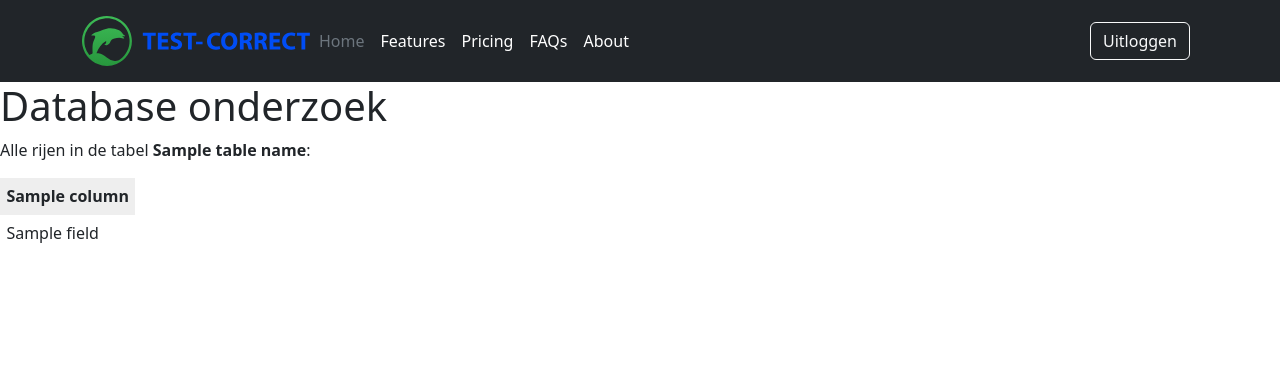
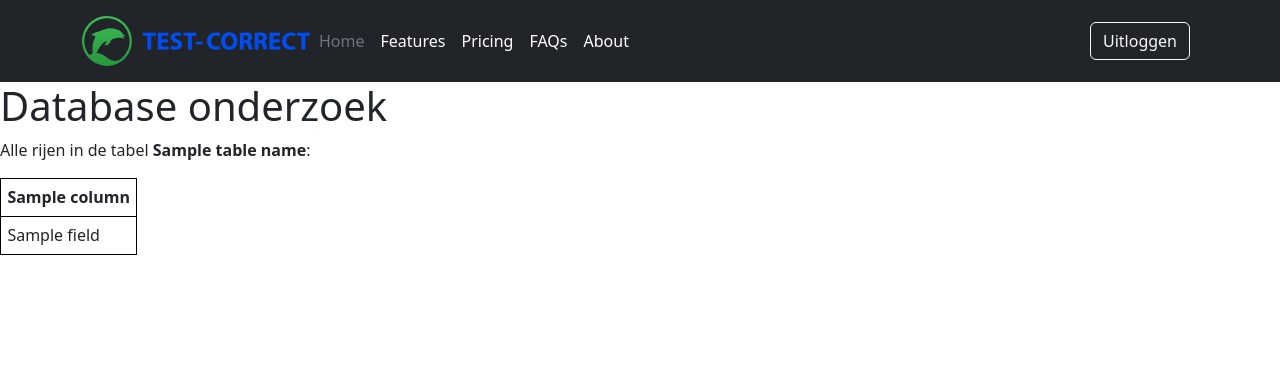
Before and after one commit to Danny-1053784/WP2-Owasp-Top10, a Flask app: template templates/table_details.html in a window 1280 px wide. Shown: the top 382 px of the page. Run offline with Flask 2, Linux system fonts and the light colour scheme; the template is opened without the code that fills it: most values are stand-ins (such as "Sample title", 1, 10 or a date in 2020).

Commit message:
Update table css table_details

```diff
--- a/templates/table_details.html
+++ b/templates/table_details.html
@@ -10,6 +10,17 @@
     <link href="https://cdn.jsdelivr.net/npm/bootstrap@5.2.3/dist/css/bootstrap.min.css" rel="stylesheet" integrity="sha384-rbsA2VBKQhggwzxH7pPCaAqO46MgnOM80zW1RWuH61DGLwZJEdK2Kadq2F9CUG65" crossorigin="anonymous">
 
 </head>
+<style>
+
+th {
+
+    background-color: white;
+
+}
+tr {
+    border: solid black 1px;
+}
+</style>
 <body>
 
   <header class="p-3 text-bg-dark">
```
